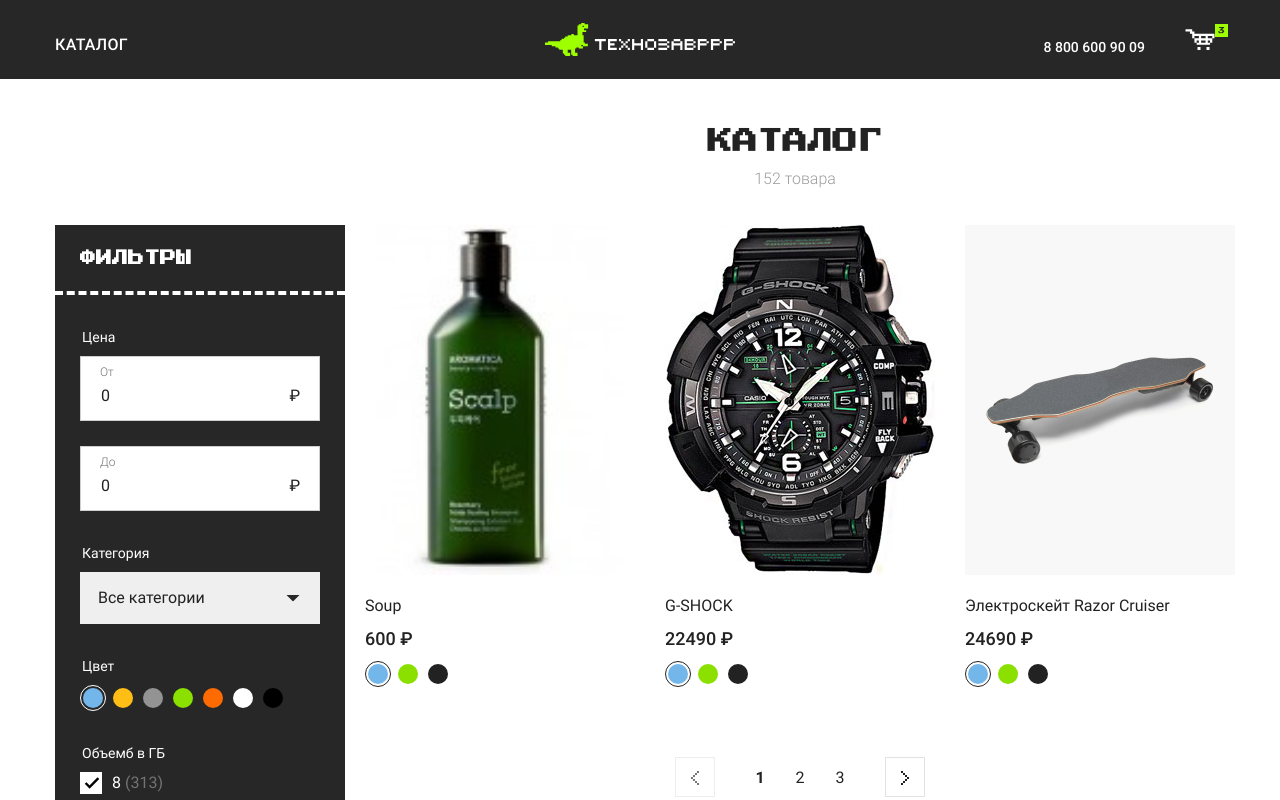
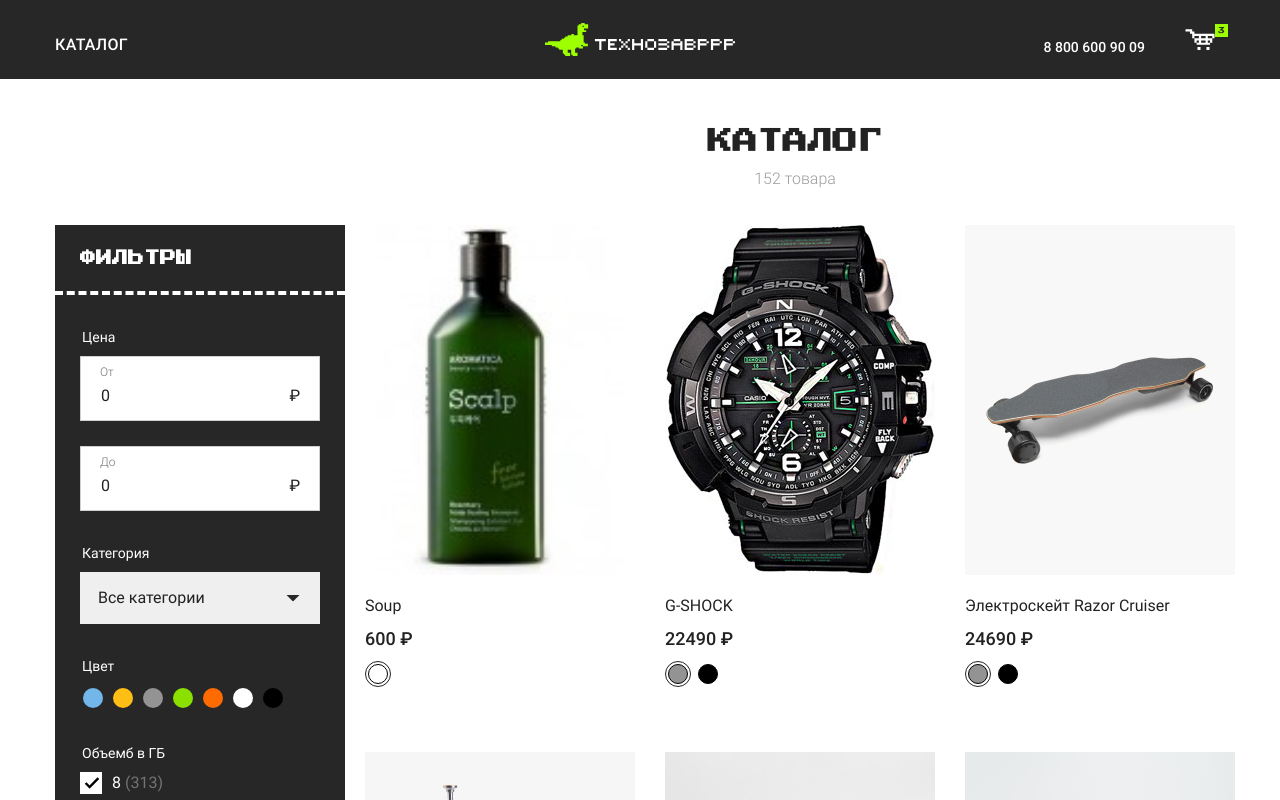
Before and after one commit to k0ndratov/technozavrrr, a Vue app: page / in a window 1280 px wide. Shown: the top 800 px of the page. Built offline with nearby package versions, Linux system fonts and the light colour scheme.

Commit message:
add color filter

```diff
--- a/src/App.vue
+++ b/src/App.vue
@@ -14,7 +14,8 @@
         <ProductFilter
           :filterFrom.sync="priceFrom"
           :filterTo.sync="priceTo"
-          :filterCategoryId.sync="categoryId"/>
+          :filterCategoryId.sync="categoryId"
+          :filterColor.sync="color"/>
         <section class="catalog">
           <ProductList :products="products"/>
           <BasePagination v-model="page" :count="productsCount" :per-page="productsPerPage"/>
@@ -42,9 +43,10 @@
       priceFrom: 0,
       priceTo: 0,
       categoryId: 0,
+      color: 0,
 
       page: 1,
-      productsPerPage: 3,
+      productsPerPage: 6,
     };
   },
   computed: {
@@ -62,6 +64,10 @@
         filtered = filtered.filter((product) => product.categoryId === this.categoryId);
       }
 
+      if (this.color > 0) {
+        filtered = filtered.filter((product) => product.colorsId.includes(this.color));
+      }
+
       console.log(filtered);
       return filtered;
     },
--- a/src/components/BasePagination.vue
+++ b/src/components/BasePagination.vue
@@ -53,7 +53,7 @@
   },
   methods: {
     paginate(page) {
-      if (page > 0 && page <= this.perPage) this.$emit('paginate', page);
+      if (page > 0 && page <= this.pages) this.$emit('paginate', page);
     },
   },
 };
--- a/src/components/ProductFilter.vue
+++ b/src/components/ProductFilter.vue
@@ -47,55 +47,21 @@
             <fieldset class="form__block">
               <legend class="form__legend">Цвет</legend>
               <ul class="colors">
-                <li class="colors__item">
-                  <label class="colors__label" for="color">
-                    <input
-                      class="colors__radio sr-only"
-                      type="radio"
-                      name="color"
-                      value="#73B6EA"
-                      checked="">
-                    <span class="colors__value" style="background-color: #73B6EA;">
-                    </span>
+                <!--  -->
+                <li class="colors__item" v-for="el in colors" :key="el.id">
+                  <label class="colors__label" :for="el.id">
+                  <input
+                    class="colors__radio sr-only"
+                    type="radio"
+                    :value="el.id"
+                    name="colors"
+                    :id="el.id"
+                    v-model="currentColor">
+                  <span class="colors__value" :style="`background-color: ${el.bgcolor};`">
+                  </span>
                   </label>
                 </li>
-                <li class="colors__item">
-                  <label class="colors__label" for="color">
-                    <input class="colors__radio sr-only" type="radio" name="color" value="#FFBE15">
-                    <span class="colors__value" style="background-color: #FFBE15;">
-                    </span>
-                  </label>
-                </li>
-                <li class="colors__item">
-                  <label class="colors__label" for="color">
-                    <input class="colors__radio sr-only" type="radio" name="color" value="#939393">
-                    <span class="colors__value" style="background-color: #939393;">
-                  </span></label>
-                </li>
-                <li class="colors__item">
-                  <label class="colors__label" for="color">
-                    <input class="colors__radio sr-only" type="radio" name="color" value="#8BE000">
-                    <span class="colors__value" style="background-color: #8BE000;">
-                  </span></label>
-                </li>
-                <li class="colors__item" for="color">
-                  <label class="colors__label" for="radio">
-                    <input class="colors__radio sr-only" type="radio" name="color" value="#FF6B00">
-                    <span class="colors__value" style="background-color: #FF6B00;">
-                  </span></label>
-                </li>
-                <li class="colors__item">
-                  <label class="colors__label" for="color">
-                    <input class="colors__radio sr-only" type="radio" name="color" value="#FFF">
-                    <span class="colors__value" style="background-color: #FFF;">
-                  </span></label>
-                </li>
-                <li class="colors__item">
-                  <label class="colors__label" for="color">
-                    <input class="colors__radio sr-only" type="radio" name="color" value="#000">
-                    <span class="colors__value" style="background-color: #000;">
-                  </span></label>
-                </li>
+                <!--  -->
               </ul>
             </fieldset>
 
@@ -200,6 +166,7 @@
 
 <script>
 import categories from '@/data/categories';
+import colors from '@/data/colors';
 
 export default {
   data() {
@@ -207,6 +174,7 @@
       currentPriceFrom: 0,
       currentPriceTo: 0,
       currentCategoryId: 0,
+      currentColor: 0,
     };
   },
 
@@ -226,11 +194,19 @@
       required: false,
       default: 0,
     },
+    filterColor: {
+      type: Number,
+      required: false,
+      default: 0,
+    },
   },
 
   computed: {
     categories() {
       return categories;
+    },
+    colors() {
+      return colors;
     },
   },
 
@@ -244,6 +220,9 @@
     filterCategoryId(value) {
       this.currentCategoryId = value;
     },
+    filterColor(value) {
+      this.currentColor = value;
+    },
   },
 
   methods: {
@@ -251,12 +230,13 @@
       this.$emit('update:filterFrom', this.currentPriceFrom);
       this.$emit('update:filterTo', this.currentPriceTo);
       this.$emit('update:filterCategoryId', this.currentCategoryId);
+      this.$emit('update:filterColor', this.currentColor);
     },
     reset() {
       this.$emit('update:filterFrom', 0);
       this.$emit('update:filterTo', 0);
       this.$emit('update:filterCategoryId', 0);
-      console.log('its work');
+      this.$emit('update:filterColor', 0);
     },
   },
 };
--- a/src/components/ProductItem.vue
+++ b/src/components/ProductItem.vue
@@ -13,51 +13,28 @@
       {{ product.price }} ₽
     </span>
 
-  <ul class="colors colors--black">
-    <li class="colors__item">
-      <label class="colors__label" :for="product.title+'inputId-1'">
+    <ul v-if="color" class="colors colors--black">
+      <li class="colors__item" v-for="el in product.colorsId" :key="el">
+        <label class="colors__label" :for="`product-color-${product.id}-${el}`">
           <input
             class="colors__radio sr-only"
             type="radio"
-          value="#73B6EA"
-          :name="product.title+'color'"
-          :id="product.title+'inputId-1'"
+            :value="getBgColor(el)"
+            :name="`product-color-${product.id}`"
+            :id="`product-color-${product.id}-${el}`"
             v-model="color">
-        <span class="colors__value" style="background-color: #73B6EA;">
-        </span>
-      </label>
-    </li>
-    <li class="colors__item">
-      <label class="colors__label" :for="product.title+'inputId-2'">
-        <input
-          class="colors__radio sr-only"
-          type="radio"
-          value="#8BE000"
-          :name="product.title+'color'"
-          :id="product.title+'inputId-2'"
-          v-model="color">
-        <span class="colors__value" style="background-color: #8BE000;">
-        </span>
-      </label>
-    </li>
-    <li class="colors__item">
-      <label class="colors__label" :for="product.title+'inputId-3'">
-        <input
-          class="colors__radio sr-only"
-          type="radio"
-          value="#222"
-          :name="product.title+'color'"
-          :id="product.title+'inputId-3'"
-          v-model="color">
-        <span class="colors__value" style="background-color: #222;">
+          <span class="colors__value" :style="`background-color: ${getBgColor(el)};`">
           </span>
         </label>
       </li>
     </ul>
+    <h6 v-else> Нет цветов </h6>
   </div>
 </template>
 
 <script>
+import colors from '@/data/colors';
+
 export default {
   name: 'ProductItem',
   props: [
@@ -65,8 +42,28 @@
   ],
   data() {
     return {
-      color: '#73B6EA',
+      color: null,
     };
+  },
+
+  created() {
+    if (this.product.colorsId.length) {
+      const [firstId] = this.product.colorsId;
+      this.color = colors.find((color) => color.id === firstId).bgcolor;
+    }
+  },
+
+  methods: {
+    getBgColor(id) {
+      const color = colors.find((el) => el.id === id);
+      return color.bgcolor;
+    },
   },
 };
 </script>
+
+<style scoped>
+  .colors__value {
+    border: 1px solid black;
+  };
+</style>
--- /dev/null
+++ b/src/data/colors.js
@@ -0,0 +1,30 @@
+export default [
+  {
+    id: 1,
+    bgcolor: '#73B6EA',
+  },
+  {
+    id: 2,
+    bgcolor: '#FFBE15',
+  },
+  {
+    id: 3,
+    bgcolor: '#939393',
+  },
+  {
+    id: 4,
+    bgcolor: '#8BE000',
+  },
+  {
+    id: 5,
+    bgcolor: '#FF6B00',
+  },
+  {
+    id: 6,
+    bgcolor: '#FFF',
+  },
+  {
+    id: 7,
+    bgcolor: '#000',
+  },
+];
--- a/src/data/products.js
+++ b/src/data/products.js
@@ -2,6 +2,7 @@
   {
     id: 1,
     categoryId: 7,
+    colorsId: [6],
     title: 'Soup',
     price: 600,
     image: 'img/soup.jpg',
@@ -9,6 +10,7 @@
   {
     id: 2,
     categoryId: 6,
+    colorsId: [3, 7],
     title: 'G-SHOCK',
     price: 22490,
     image: 'img/clock.jpg',
@@ -16,6 +18,7 @@
   {
     id: 3,
     categoryId: 3,
+    colorsId: [3, 7],
     title: 'Электроскейт Razor Cruiser',
     price: 24690,
     image: 'img/board.jpg',
@@ -23,6 +26,7 @@
   {
     id: 4,
     categoryId: 4,
+    colorsId: [1, 6],
     title: 'Радионяня Motorola MBP16',
     price: 3690,
     image: 'img/radio.jpg',
@@ -30,6 +34,7 @@
   {
     id: 5,
     categoryId: 5,
+    colorsId: [6, 7],
     title: 'Наушники AirPods с беспроводным зарядным футляром',
     price: 15650,
     image: 'img/airpods.jpg',
@@ -37,6 +42,7 @@
   {
     id: 6,
     categoryId: 5,
+    colorsId: [3, 7],
     title: 'Наушники Sony',
     price: 30690,
     image: 'img/headphones.jpg',
@@ -44,6 +50,7 @@
   {
     id: 7,
     categoryId: 3,
+    colorsId: [3, 7],
     title: 'Роллерсёрф Razor RipStik Air Pro',
     price: 6900,
     image: 'img/ripstik.jpg',
@@ -51,6 +58,7 @@
   {
     id: 8,
     categoryId: 2,
+    colorsId: [1, 3, 7],
     title: 'Смартфон Xiaomi Mi A3 4/64GB Android One',
     price: 15590,
     image: 'img/phone-2.jpg',
@@ -58,6 +66,7 @@
   {
     id: 9,
     categoryId: 2,
+    colorsId: [1, 3, 7],
     title: 'Смартфон Xiaomi Redmi 6/128GB',
     price: 17590,
     image: 'img/phone-3.jpg',
```
Lines whose indentation alone changed are shown as unchanged.
